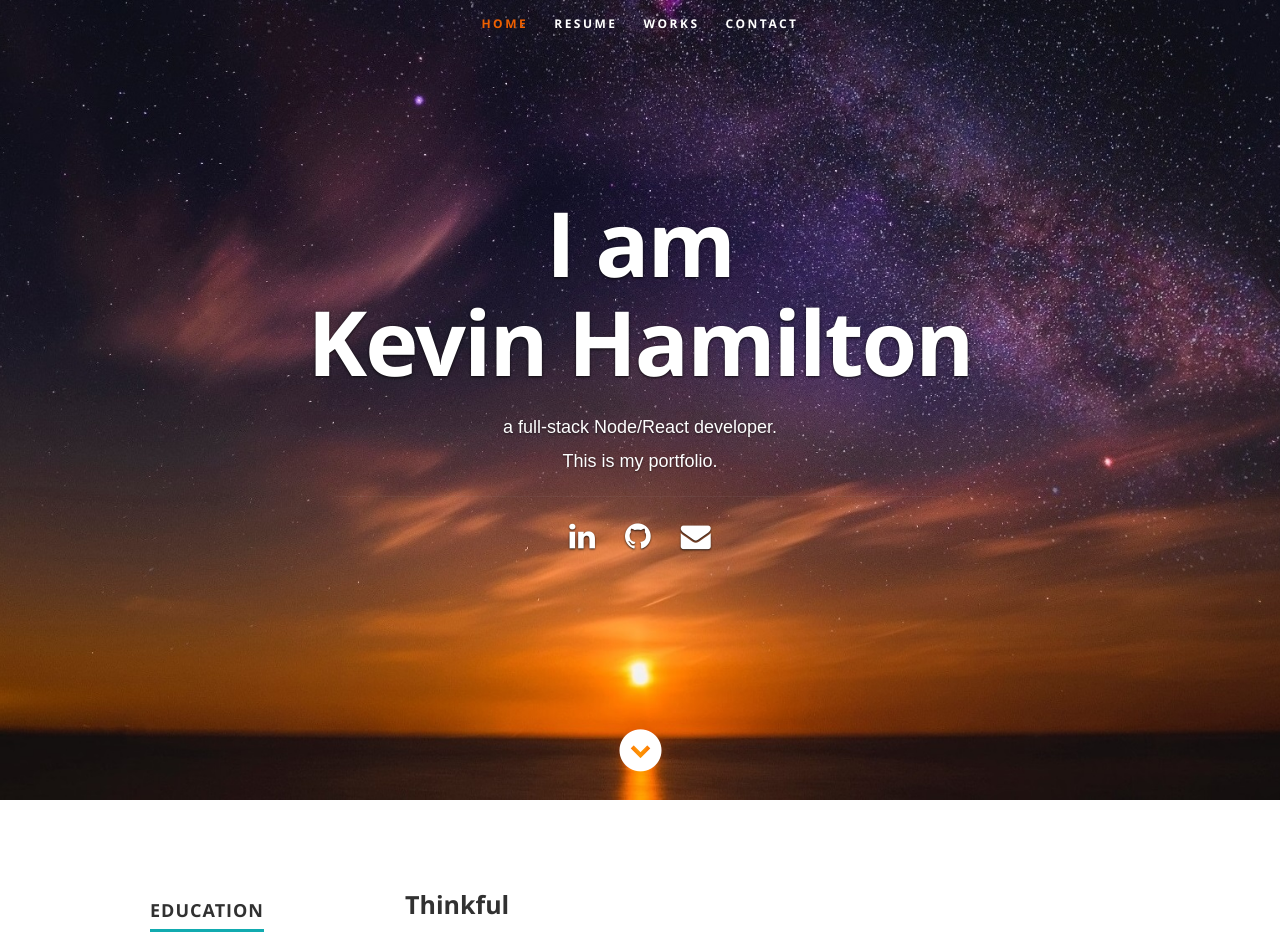
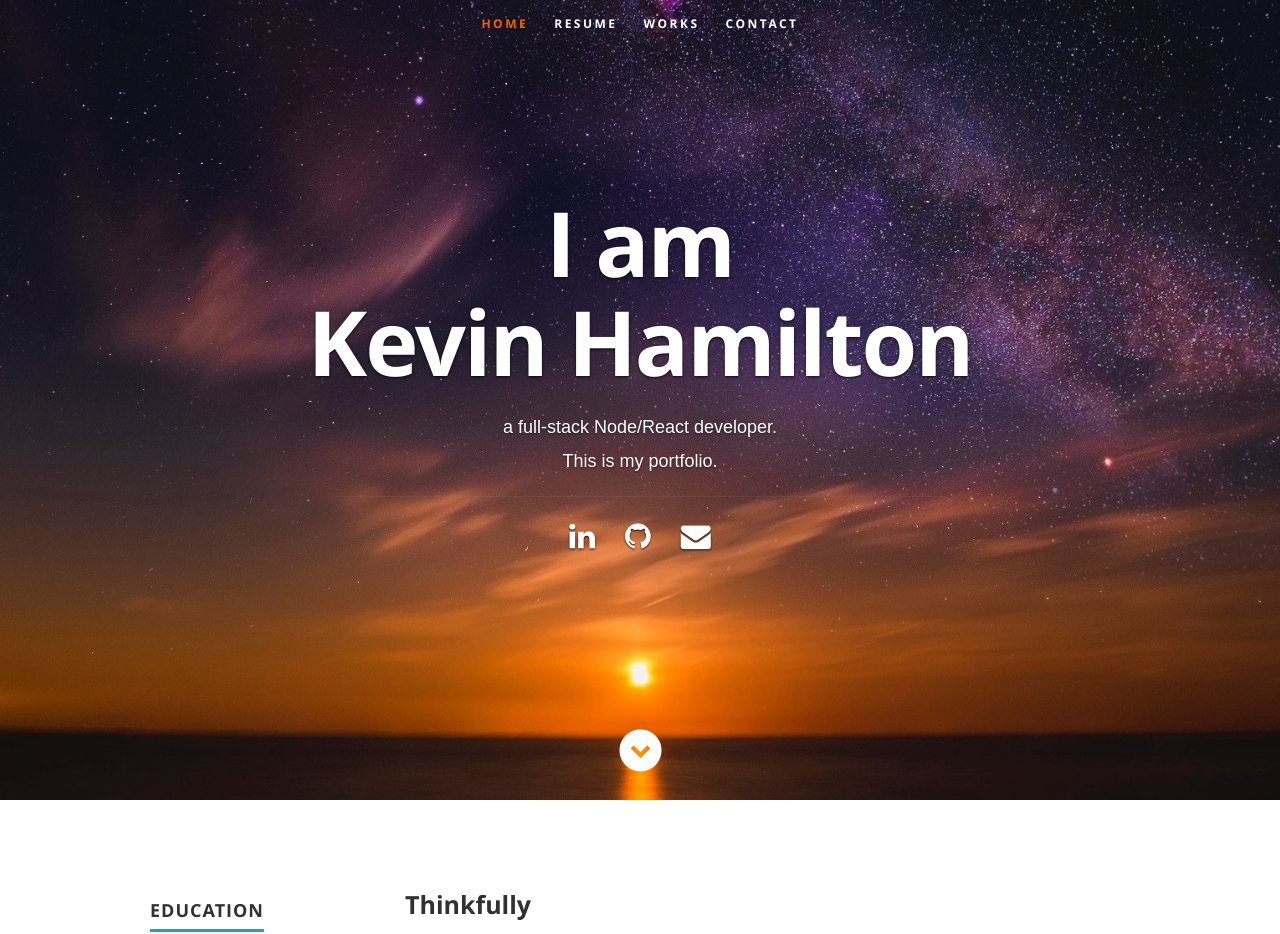
Before and after one commit to KHamilton-dev/KHamilton-dev.github.io, a React (Create React App) app: page / in a window 1280 px wide. Shown: the top 934 px of the page. Built offline with nearby package versions, Linux system fonts and the light colour scheme.

Commit message:
thinkfully

```diff
--- a/src/resumeData.js
+++ b/src/resumeData.js
@@ -22,7 +22,7 @@ let resumeData = {
     "aboutme":"resumeData.aboutme",
     "education":[
       {
-        "UniversityName":"Thinkful",
+        "UniversityName":"Thinkfully",
         "specialization":"Software Engineering",
         "MonthOfPassing":"Aug",
         "YearOfPassing":"2021",
```
